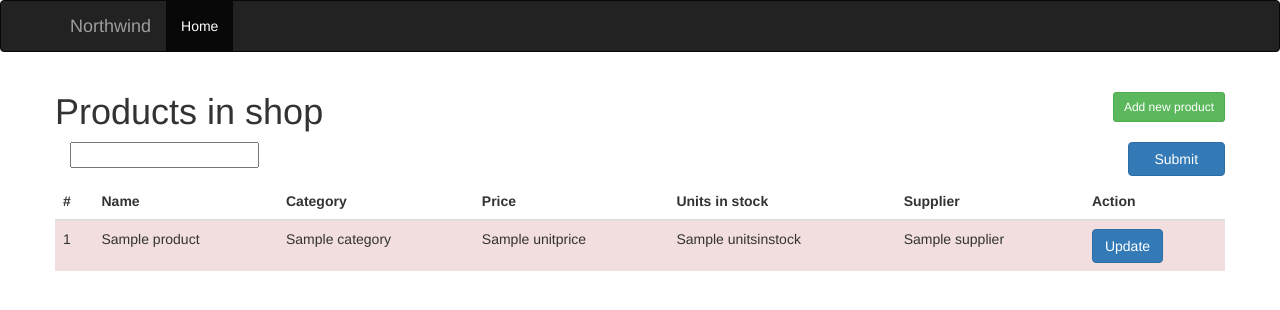
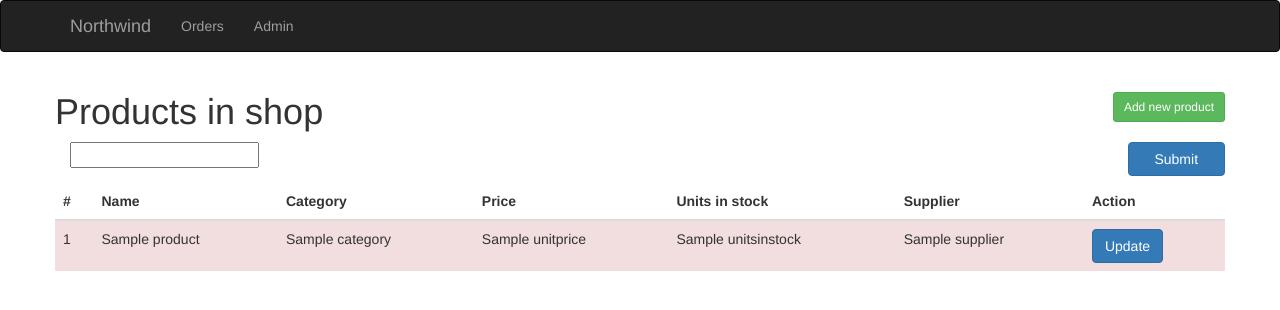
Before and after one commit to kgruszowski/northwind-python, a Django app: template store/admin/templates/product-list.html in a window 1280 px wide. Shown: the top 310 px of the page. Run offline with Django 3.2, Linux system fonts and the light colour scheme; the template is opened without the code that fills it: most values are stand-ins (such as "Sample title", 1, 10 or a date in 2020); form fields are guessed from the names that the template uses; some libraries are stand-ins or nearby versions.

Commit message:
add urls to navbar

```diff
--- a/store/admin/templates/base.html
+++ b/store/admin/templates/base.html
@@ -34,7 +34,8 @@
         </div>
         <div id="navbar" class="collapse navbar-collapse">
           <ul class="nav navbar-nav">
-            <li class="active"><a href="#">Home</a></li>
+            <li><a href="{% url 'orders:index' %}">Orders</a></li>
+            <li><a href="{% url 'admin:product_list' %}">Admin</a></li>
           </ul>
         </div><!--/.nav-collapse -->
       </div>
--- a/store/admin/templates/product-list.html
+++ b/store/admin/templates/product-list.html
@@ -3,7 +3,7 @@
 {% block body %}
 <h1>
     Products in shop
-    <a class="btn btn-sm btn-success pull-right" href="{% url 'product_add' %}">
+    <a class="btn btn-sm btn-success pull-right" href="{% url 'admin:product_add' %}">
         Add new product
     </a>
 </h1>
@@ -37,7 +37,7 @@
             <td>{{ product.unitsinstock }}</td>
             <td>{{ product.supplier.companyname }}</td>
             <td>
-                <a class="btn btn-primary" href="{% url 'product_update' product.productid %}">
+                <a class="btn btn-primary" href="{% url 'admin:product_update' product.productid %}">
                     Update
                 </a>
             </td>
--- a/store/admin/urls.py
+++ b/store/admin/urls.py
@@ -1,6 +1,7 @@
 from django.urls import re_path, path
 from . import views
 
+app_name = 'admin'
 urlpatterns = [
     re_path(r'^$', views.index, name='admin_index'),
     re_path(r'^product/list', views.product_list, name='product_list'),
```
